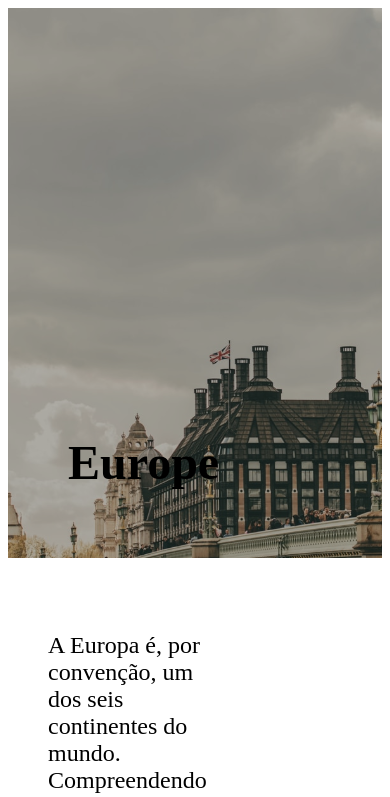
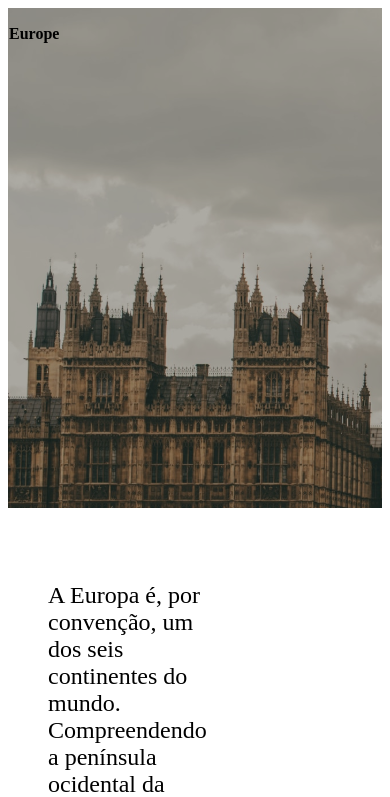
Before and after one commit to w1redl4in/world-trip, a Next.js app: page /europe in a window 390 px wide. Shown: the top 797 px of the page. Built offline with nearby package versions, Linux system fonts and the light colour scheme.

Commit message:
feat: image responsive :sparkles:

```diff
--- a/src/components/Country.tsx
+++ b/src/components/Country.tsx
@@ -5,18 +5,21 @@ export const Country: React.FC = () => {
     <Box
       position="relative"
       backgroundImage="url('/images/countries/europe.svg')"
-      backgroundPosition="center"
+      backgroundPosition="left"
       backgroundRepeat="no-repeat"
       backgroundSize="cover"
-      h="550"
+      maxWidth="100%"
+      width="100%"
+      height="500"
     >
       <Text
         position="absolute"
-        bottom="20"
-        left="60"
+        bottom={[0, 0, 20]}
+        left={[0, 0, 60]}
         fontWeight={600}
-        fontSize={48}
+        fontSize="3xl"
         color="gray.100"
+        p="1"
       >
         Europe
       </Text>
```
